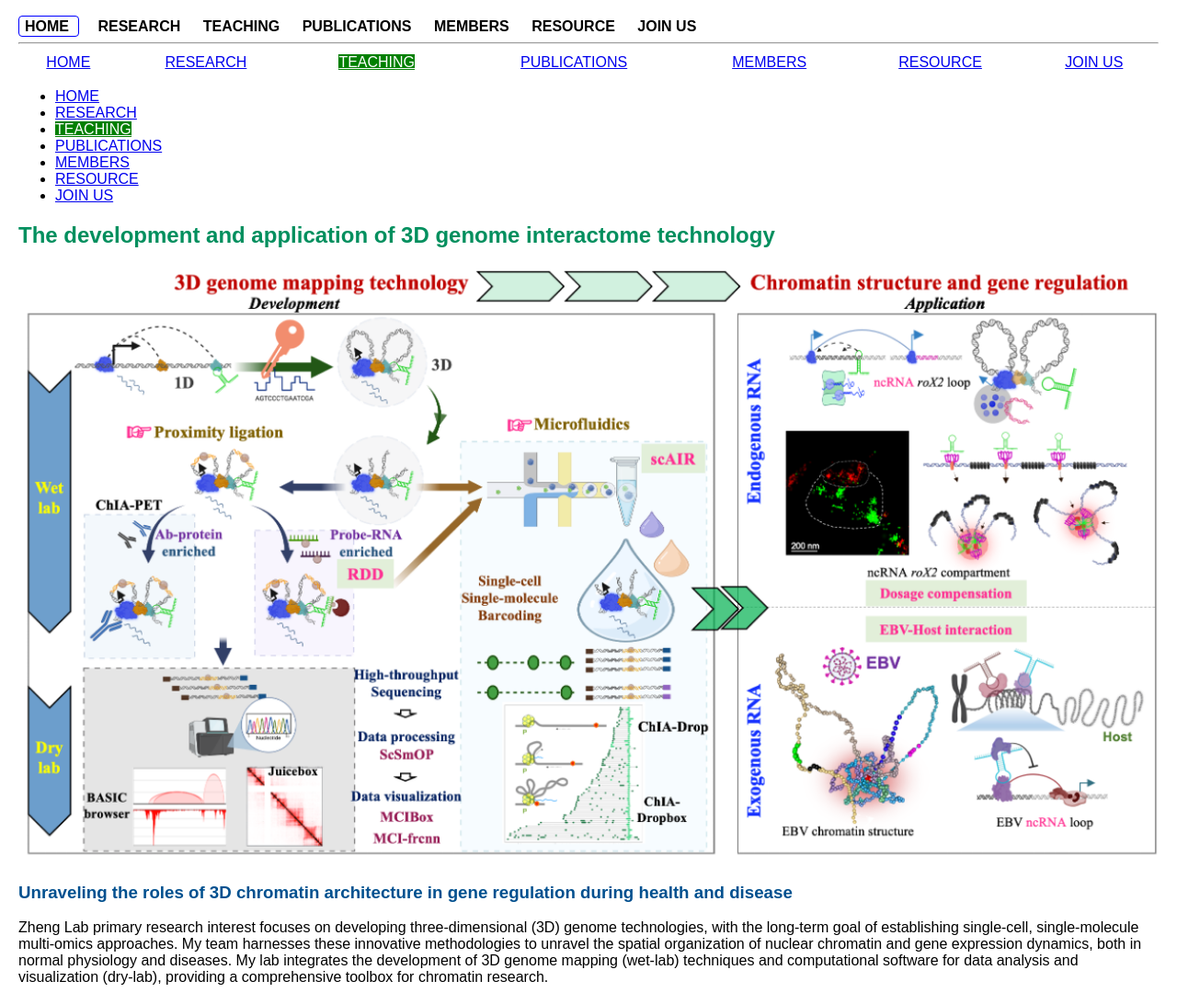
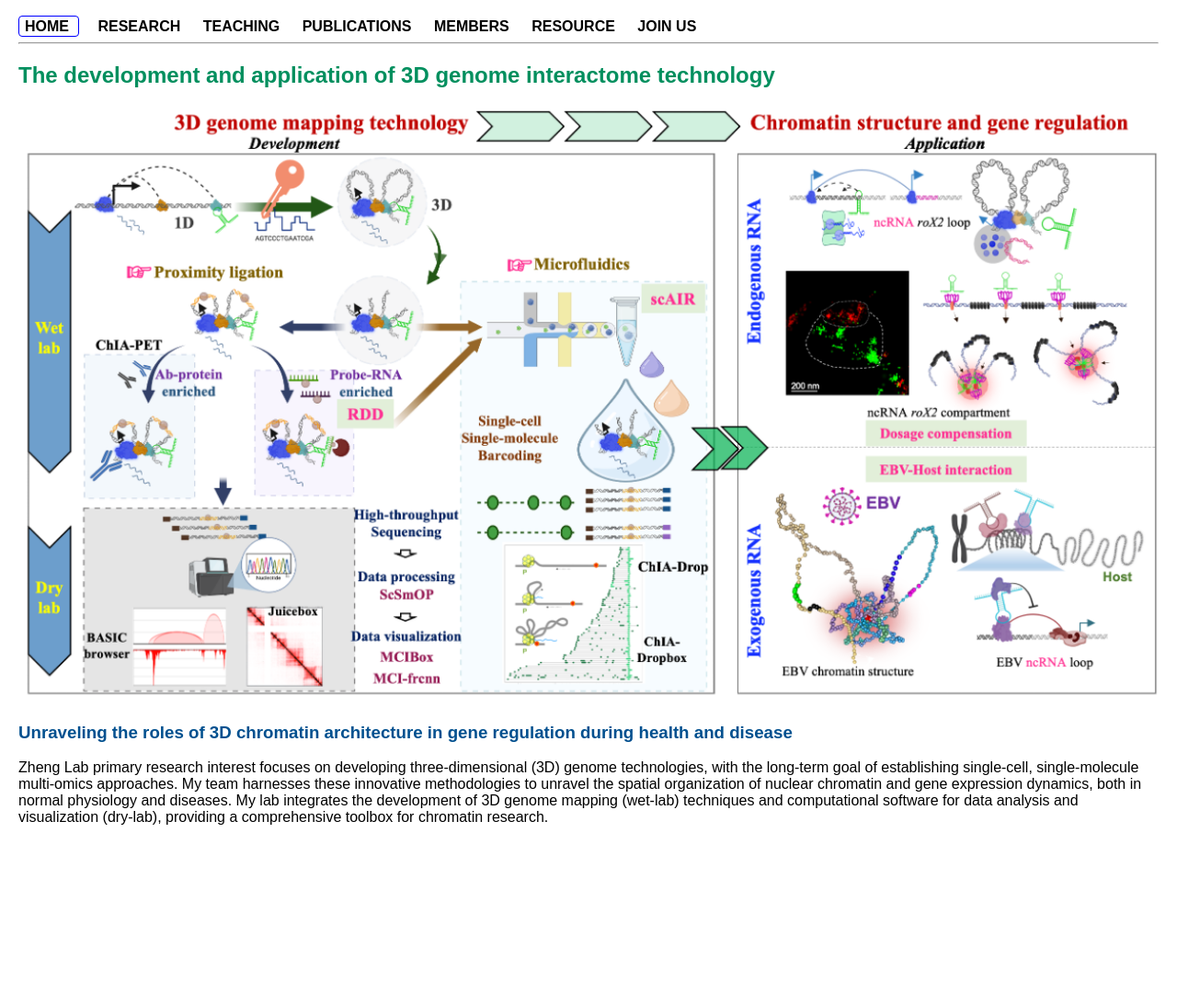
Before and after one commit to ZhengmzLab/zhengmzlab.github.io, a Jekyll site: the page built from index.md, in a window 1280 px wide. Shown: the whole page at 92% size. Built offline with Jekyll 4.4.1, drawn with Linux system fonts in a browser that asks for light colours; after the commit the page ends 918 px from its top, so only the background shows below that.

Commit message:
Update index.md

```diff
--- a/index.md
+++ b/index.md
@@ -2,28 +2,6 @@
 layout: default
 title: HOME
 ---
-
-<table style="width: 100%; text-align: center;">
-  <tr>
-    <td><a href="https://www.zhengmzlab.com/index.md">HOME</a></td>
-    <td><a href="https://www.zhengmzlab.com/research.html">RESEARCH</a></td>
-    <td><a href="https://www.zhengmzlab.com/teaching.html" style="background-color: green; color: white;">TEACHING</a></td>
-    <td><a href="https://www.zhengmzlab.com/publications.html">PUBLICATIONS</a></td>
-    <td><a href="https://www.zhengmzlab.com/members.html">MEMBERS</a></td>
-    <td><a href="https://www.zhengmzlab.com/resource.html">RESOURCE</a></td>
-    <td><a href="https://www.zhengmzlab.com/join_us.html">JOIN US</a></td>
-  </tr>
-</table>
-
-<ul class="navbar">
-  <li><a href="https://www.zhengmzlab.com/index.md">HOME</a></li>
-  <li><a href="https://www.zhengmzlab.com/research.html">RESEARCH</a></li>
-  <li><a href="https://www.zhengmzlab.com/teaching.html" style="background-color: green; color: white;">TEACHING</a></li>
-  <li><a href="https://www.zhengmzlab.com/publications.html">PUBLICATIONS</a></li>
-  <li><a href="https://www.zhengmzlab.com/members.html">MEMBERS</a></li>
-  <li><a href="https://www.zhengmzlab.com/resource.html">RESOURCE</a></li>
-  <li><a href="https://www.zhengmzlab.com/join_us.html">JOIN US</a></li>
-</ul>
 
 
 
```
